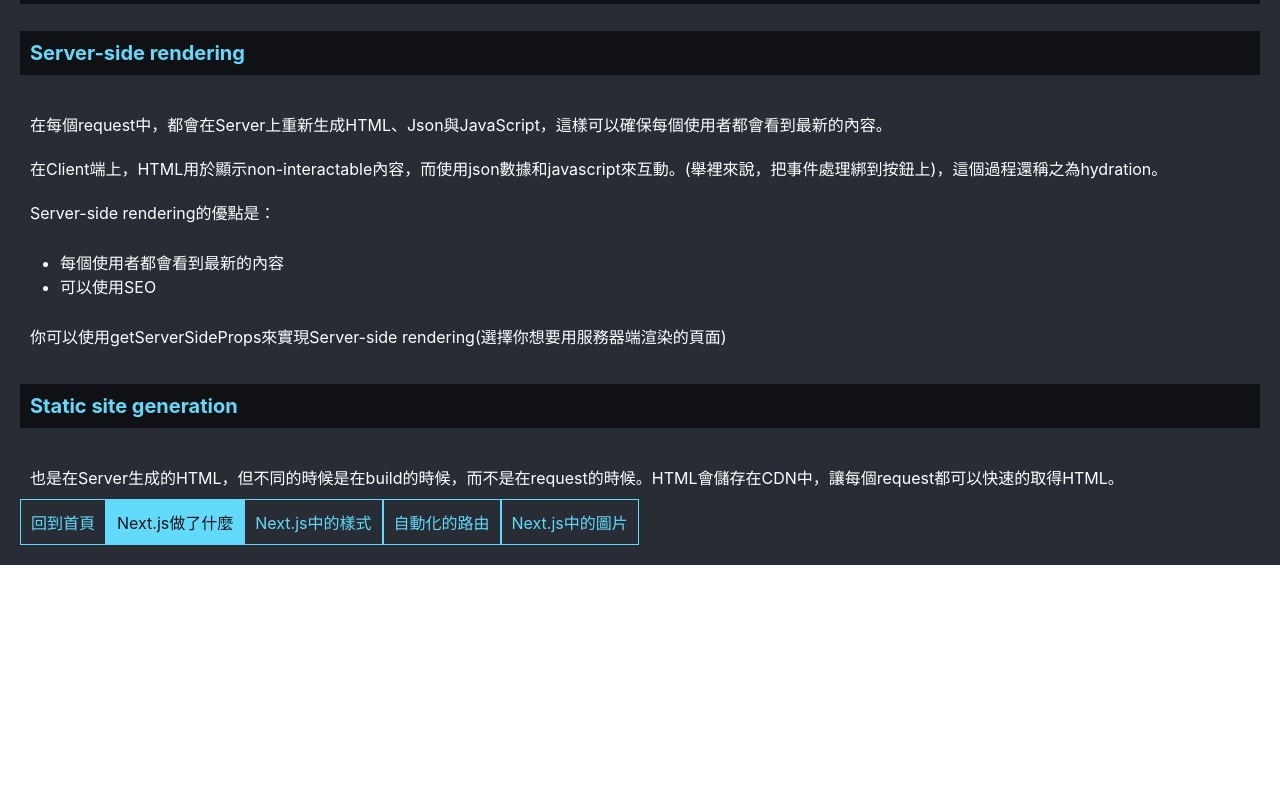
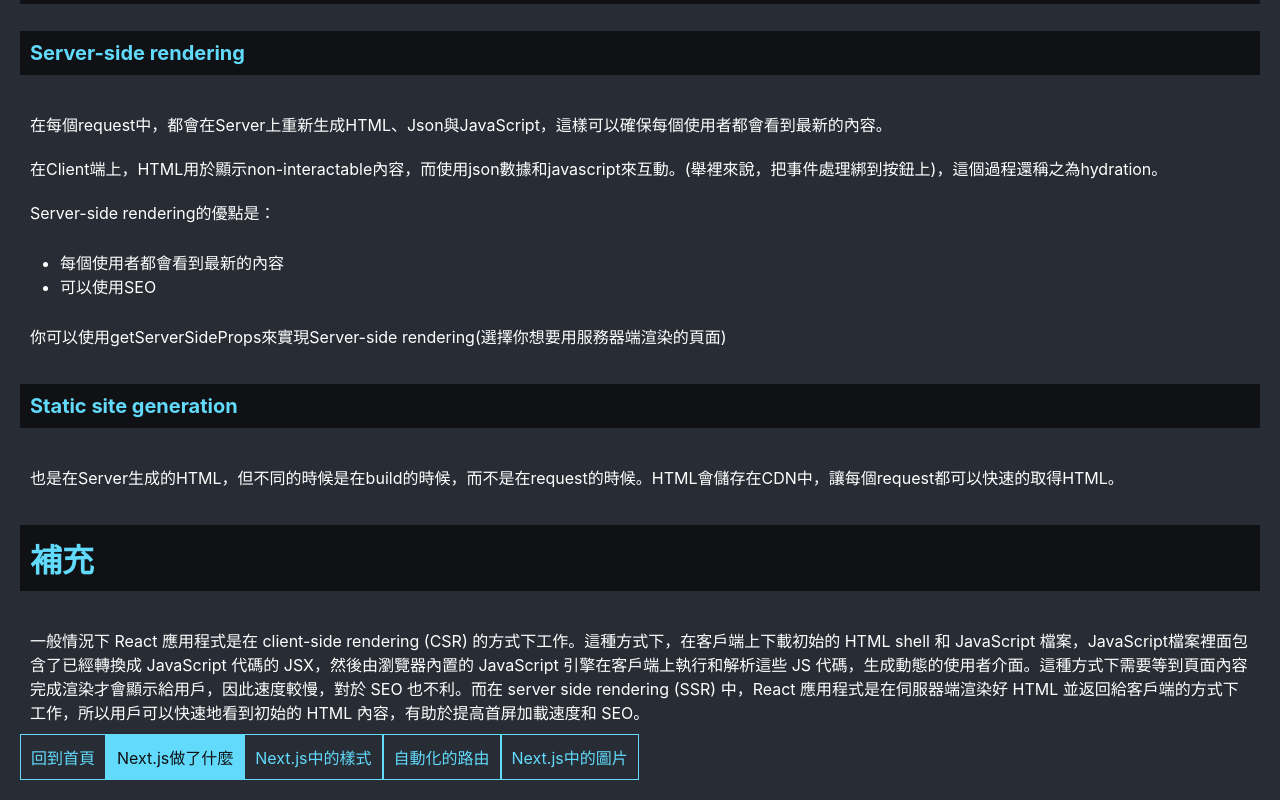
Before and after one commit to Bobo100/React-Next.js-Introduce, a Next.js app: page /Nextjs_Works in a window 1280 px wide. Shown: the part 2281-3081 px from the top of the page. Before the commit the page ends 2846 px from the top, so only its background shows below. Built offline with nearby package versions, Linux system fonts and the light colour scheme.

Commit message:
Update Nextjs_Works.tsx

```diff
--- a/pages/Nextjs_Works.tsx
+++ b/pages/Nextjs_Works.tsx
@@ -94,6 +94,9 @@
                 </p>
 
 
+                <h2>補充</h2>
+                <p>一般情況下 React 應用程式是在 client-side rendering (CSR) 的方式下工作。這種方式下，在客戶端上下載初始的 HTML shell 和 JavaScript 檔案，JavaScript檔案裡面包含了已經轉換成 JavaScript 代碼的 JSX，然後由瀏覽器內置的 JavaScript 引擎在客戶端上執行和解析這些 JS 代碼，生成動態的使用者介面。這種方式下需要等到頁面內容完成渲染才會顯示給用戶，因此速度較慢，對於 SEO 也不利。而在 server side rendering (SSR) 中，React 應用程式是在伺服器端渲染好 HTML 並返回給客戶端的方式下工作，所以用戶可以快速地看到初始的 HTML 內容，有助於提高首屏加載速度和 SEO。</p>
+
             </div>
         </Layout>
     );
```
